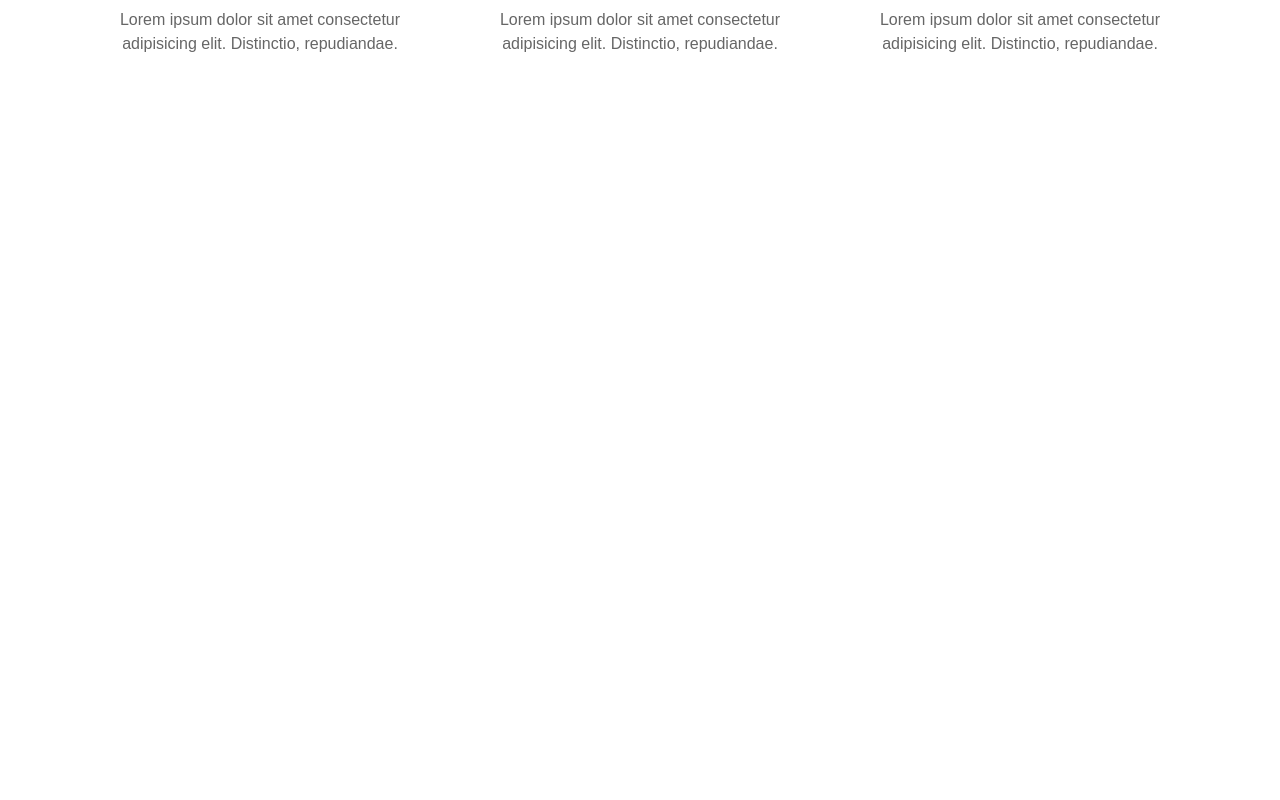
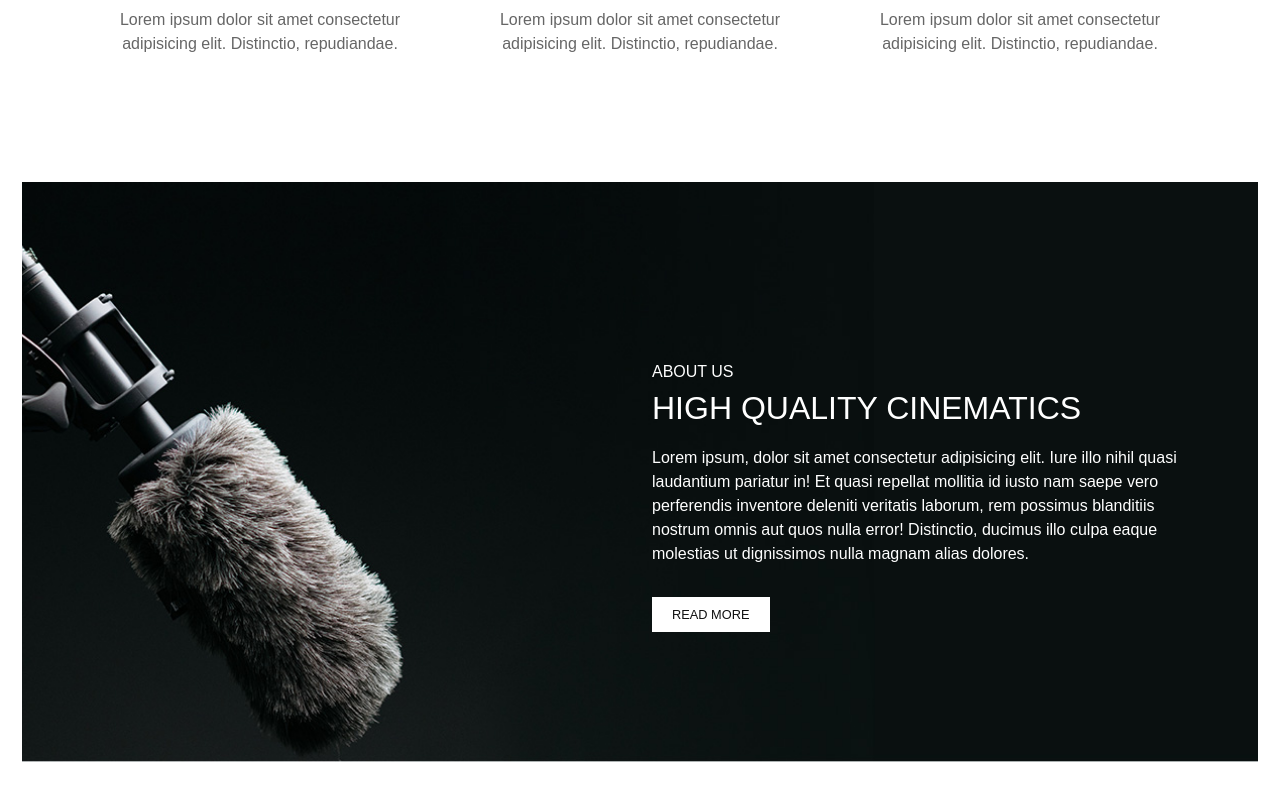
Before and after one commit to EmanueleDiLeo/proj-html-vuejs, a Vue app: page / in a window 1280 px wide. Shown: the part 1384-2184 px from the top of the page. Before the commit the page ends 1556 px from the top, so only its background shows below. Built offline with nearby package versions, Linux system fonts and the light colour scheme; a small style sheet from the web is missing.

Commit message:
[ADD]: About us

```diff
--- a/src/components/Header.vue
+++ b/src/components/Header.vue
@@ -9,7 +9,7 @@
 
         <!-- START LOGO -->
         <div class="logo">
-          <img src="/public/logo.svg" alt="logo">
+          <img src="/logo.svg" alt="logo">
         </div>
         <!-- END LOGO -->
 
@@ -40,7 +40,7 @@
         <!-- START SOCIAL-MENU -->
         <div class="social-menu d-flex mt-3">
           <div class="search">
-            <img src="/public/Search-1.svg" alt="search">
+            <img src="/Search-1.svg" alt="search">
           </div>
           <ul class="d-flex">
             <li v-for="(icon,index) in social" :key="index">
--- a/src/components/Main.vue
+++ b/src/components/Main.vue
@@ -3,6 +3,8 @@
     <div class="container-fluid">
       <Jumbo />
       <ContainerCardsThree type="PELICULA STUDIO" title="THIS IS WHAT WE DO"/>
+      <AboutUs />
+
     </div>
   </main>
 </template>
@@ -11,12 +13,14 @@
 
 import Jumbo from './partials/Jumbo.vue';
 import ContainerCardsThree from './partials/ContainerCardsThree.vue';
+import AboutUs from './partials/AboutUs.vue';
 
   export default {
     name:'Main',
     components:{
       Jumbo,
       ContainerCardsThree,
+      AboutUs,
     },
   }
 </script>
--- /dev/null
+++ b/src/components/partials/AboutUs.vue
@@ -0,0 +1,49 @@
+<template>
+  <div class=" container-fluid p-10 mb-100">
+    <div class="img-mic">
+      <div class="container">
+        <div class="row">
+          <div class=" offset-6 col-6 text-pad">
+            <h6>ABOUT US</h6>
+            <h2> HIGH QUALITY CINEMATICS </h2>
+            <p class="">Lorem ipsum, dolor sit amet consectetur adipisicing elit. Iure illo nihil quasi laudantium pariatur in! Et quasi repellat mollitia id iusto nam saepe vero perferendis inventore deleniti veritatis laborum, rem possimus blanditiis nostrum omnis aut quos nulla error! Distinctio, ducimus illo culpa eaque molestias ut dignissimos nulla magnam alias dolores.</p>
+            <ReadMoreBtn />
+          </div>
+        </div>
+      </div>
+    </div>
+  </div>
+</template>
+
+<script>
+import ReadMoreBtn from './ReadMoreBtn.vue'
+
+export default {
+  name:'AboutUs',
+  components:{
+    ReadMoreBtn,
+  }
+}
+</script>
+
+<style lang="scss" scoped>
+@use '../../scss/main' as *;
+@use '../../scss/partials/variables' as *;
+
+.img-mic{
+  background-image: url(/About-Us.jpg);
+  height: 580px;
+  background-size: cover;
+  background-position: center;
+
+  .text-pad{
+    padding-top: 180px;
+    p{
+      color:$color-white;
+      padding-top: 10px;
+
+    }
+  }
+}
+
+</style>
--- a/src/components/partials/Card.vue
+++ b/src/components/partials/Card.vue
@@ -42,5 +42,8 @@ export default {
     h4{
       margin-bottom: 20px ;
     }
+    p{
+      color:$color-p;
+    }
   }
 </style>
--- a/src/components/partials/Jumbo.vue
+++ b/src/components/partials/Jumbo.vue
@@ -13,9 +13,7 @@
             <div class="jumbo-text ">
               <h6>CINEMATO STUDIO</h6>
               <h1>ACTION AND INSPIRE PEOPLE</h1>
-              <div class=" my-btn ">
-                <a href="#">READ MORE</a>
-              </div>
+              <ReadMoreBtn />
             </div>
           </div>
         </div>
@@ -26,6 +24,8 @@
 </template>
 
 <script>
+import ReadMoreBtn from "./ReadMoreBtn.vue";
+
 import { Swiper, SwiperSlide } from 'swiper/vue';
 import 'swiper/css';
 import 'swiper/css/navigation';
@@ -43,6 +43,7 @@ export default {
   components: {
     Swiper,
     SwiperSlide,
+    ReadMoreBtn,
   },
   setup() {
     return {
@@ -80,15 +81,6 @@ export default {
     h1{
       font-size: 3rem;
     }
-    .my-btn{
-      padding-top:20px ;
-      a{
-        font-size: 0.8rem;
-        color:$color-dark;
-        padding: 10px 20px;
-        background-color: $color-white;
-      }
-    }
   }
 }
 </style>
--- /dev/null
+++ b/src/components/partials/ReadMoreBtn.vue
@@ -0,0 +1,26 @@
+<template>
+  <div class=" my-btn ">
+    <a href="#">READ MORE</a>
+  </div>
+</template>
+
+<script>
+export default {
+
+}
+</script>
+
+<style lang="scss" scoped>
+@use '../../scss/partials/variables' as *;
+@use '../../scss/main' as *;
+  .my-btn{
+    padding-top:20px ;
+    a{
+      font-size: 0.8rem;
+      color:$color-dark;
+      padding: 10px 20px;
+      background-color: $color-white;
+    }
+  }
+
+</style>
--- a/src/data/cards.js
+++ b/src/data/cards.js
@@ -3,31 +3,37 @@ const pelicula = [
     img:'/macchina-da-ripresa.svg',
     title:'ARRAY OF EQUIPMENT',
     text:'Lorem ipsum dolor sit amet consectetur adipisicing elit. Distinctio, repudiandae.',
+    isSVG:true,
   },
   {
     img:'/3d.svg',
     title:'NEW TECHNOLOGIES',
     text:'Lorem ipsum dolor sit amet consectetur adipisicing elit. Distinctio, repudiandae.',
+    isSVG:true,
   },
   {
     img:'/maschere.svg',
     title:'VERSITILE ACTORS',
     text:'Lorem ipsum dolor sit amet consectetur adipisicing elit. Distinctio, repudiandae.',
+    isSVG:true,
   },
   {
     img:'/sedia.svg',
     title:'TOP DIRECTORS',
     text:'Lorem ipsum dolor sit amet consectetur adipisicing elit. Distinctio, repudiandae.',
+    isSVG:true,
   },
   {
     img:'/player.svg',
     title:'MINUTE EDITING',
     text:'Lorem ipsum dolor sit amet consectetur adipisicing elit. Distinctio, repudiandae.',
+    isSVG:true,
   },
   {
     img:'/pellicola.svg',
     title:'VERSITILE ACTORS',
     text:'Lorem ipsum dolor sit amet consectetur adipisicing elit. Distinctio, repudiandae.',
+    isSVG:true,
   },
 ];
 
@@ -36,31 +42,37 @@ const watchlist = [
     img:'',
     title:'',
     text:'',
+    isSVG:false,
   },
   {
     img:'',
     title:'',
     text:'',
+    isSVG:false,
   },
   {
     img:'',
     title:'',
     text:'',
+    isSVG:false,
   },
   {
     img:'',
     title:'',
     text:'',
+    isSVG:false,
   },
   {
     img:'',
     title:'',
     text:'',
+    isSVG:false,
   },
   {
     img:'',
     title:'',
     text:'',
+    isSVG:false,
   },
 ];
 
--- a/src/scss/partials/_typography.scss
+++ b/src/scss/partials/_typography.scss
@@ -31,7 +31,3 @@ h4,
 h5{
   color: $color-dark;
 }
-
-p{
-  color:$color-p;
-}
```
